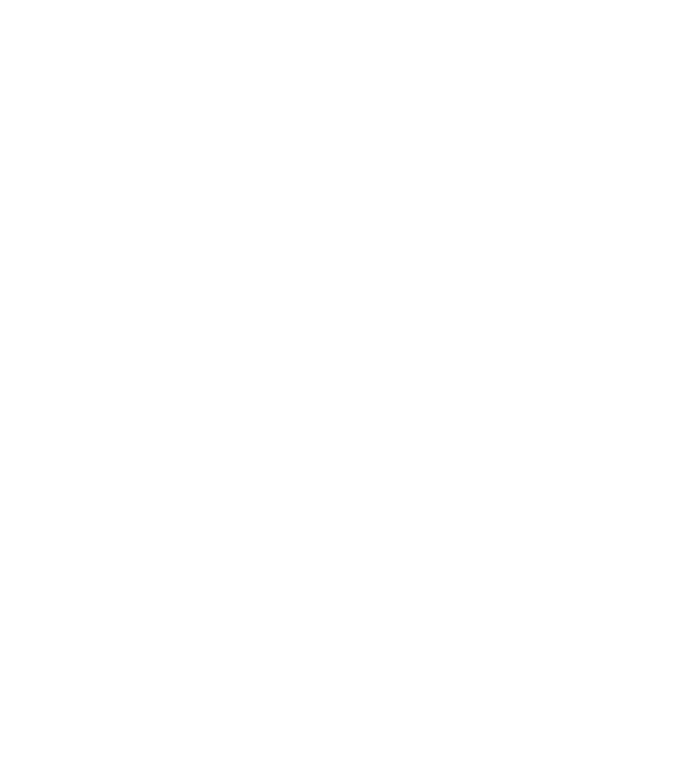
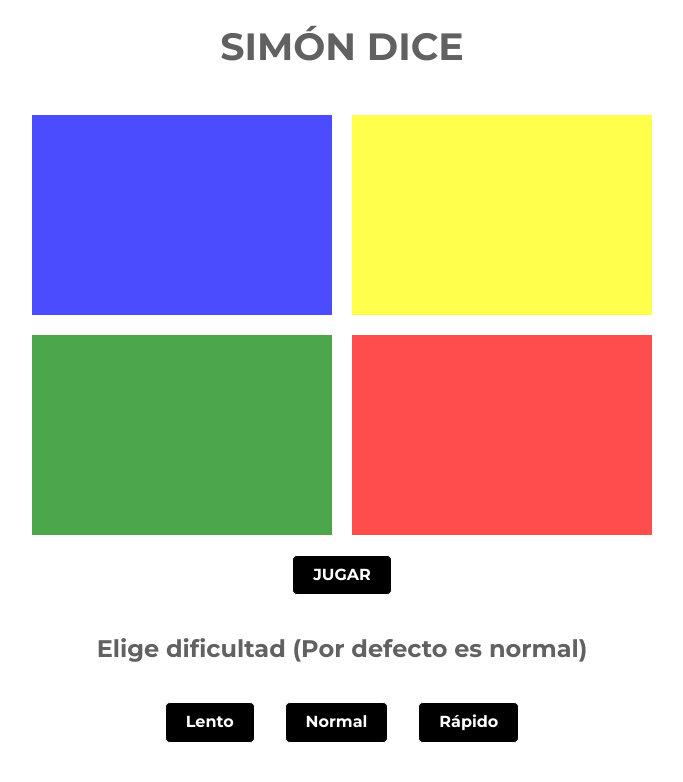
Before and after one commit to RamunnoAJ/simon-dice, a plain HTML site: page index.html in a window 1280 px wide. Shown: the whole page, without its empty margins (298-981 px from the left). Drawn offline with Linux system fonts and the light colour scheme.

Commit message:
Agrega estructura html y diseño css

```diff
--- a/assets/style.css
+++ b/assets/style.css
@@ -13,4 +13,91 @@ html {
 
 body {
   font-size: 1.6rem;
+  font-family: 'Montserrat', sans-serif;
 }
+
+.contenedor {
+  width: 95%;
+  max-width: 1200px;
+  margin: 0 auto;
+
+  display: flex;
+  flex-direction: column;
+  justify-content: center;
+  align-items: center;
+  gap: 2rem;
+}
+
+.contenedor__titulo,
+.contenedor__subtitulo {
+  text-align: center;
+  color: #616161;
+}
+
+.contenedor__titulo {
+  font-size: 3.8rem;
+  text-transform: uppercase;
+}
+
+.contenedor__subtitulo {
+  font-size: 2.4rem;
+}
+
+.contenedor__bloques {
+  display: grid;
+  grid-template-columns: repeat(2, 300px);
+  gap: 2rem;
+}
+
+.bloque {
+  height: 200px;
+  opacity: 0.7;
+  cursor: pointer;
+}
+
+.bloque.activo {
+  opacity: 1;
+}
+
+.amarillo {
+  background-color: yellow;
+}
+
+.azul {
+  background-color: blue;
+}
+
+.verde {
+  background-color: green;
+}
+
+.rojo {
+  background-color: red;
+}
+
+.dificultades {
+  width: 100%;
+  display: flex;
+  justify-content: center;
+  gap: 3rem;
+}
+
+.btn {
+  padding: 1rem 2rem;
+  border: 1px solid white;
+  background-color: black;
+  color: white;
+  border-radius: 5px;
+  cursor: pointer;
+  font-weight: bold;
+  transition: all 0.3s ease-in-out;
+}
+
+.btn-jugar {
+  text-transform: uppercase;
+}
+
+.btn:hover {
+  background-color: aqua;
+  color: black;
+}
--- a/index.html
+++ b/index.html
@@ -10,6 +10,27 @@
     <link rel="stylesheet" href="assets/style.css" />
   </head>
   <body>
+    <div class="contenedor">
+      <h1 class="contenedor__titulo">Simón Dice</h1>
+      <div class="contenedor__bloques">
+        <div class="bloque azul"></div>
+        <div class="bloque amarillo"></div>
+        <div class="bloque verde"></div>
+        <div class="bloque rojo"></div>
+      </div>
+      <div>
+        <button class="btn btn-jugar">Jugar</button>
+      </div>
+      <h2 class="contenedor__subtitulo">
+        Elige dificultad (Por defecto es normal)
+      </h2>
+      <div class="dificultades">
+        <button class="btn">Lento</button>
+        <button class="btn">Normal</button>
+        <button class="btn">Rápido</button>
+      </div>
+    </div>
+
     <script src="src/main.js"></script>
     <script src="src/pruebas.js"></script>
   </body>
```
